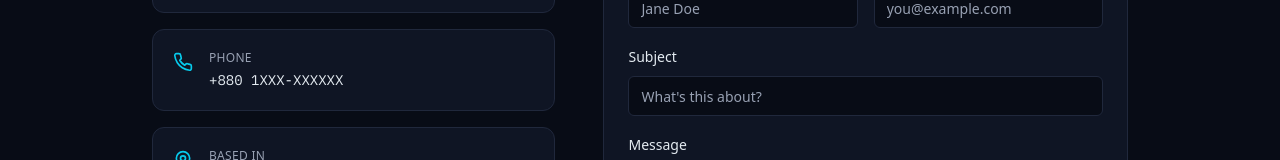
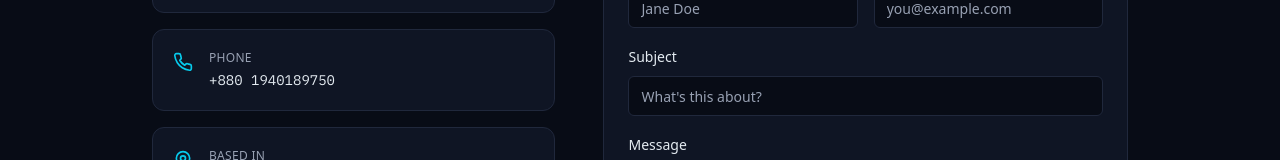
Before and after one commit to abusaleh233/load-shedding-frontend, a Next.js app: page /contact in a window 1280 px wide. Shown: the part 406-566 px from the top of the page. Built offline with nearby package versions, Linux system fonts and the light colour scheme; no server answers.

Commit message:
update contact page

```diff
--- a/src/app/(marketing)/contact/page.tsx
+++ b/src/app/(marketing)/contact/page.tsx
@@ -11,19 +11,11 @@ import { Textarea } from "@/components/ui/textarea";
 
 const CONTACT_INFO = [
   { icon: Mail, label: "Email", value: "abusaleh233@gmail.com" },
-  { icon: Phone, label: "Phone", value: "+880 1XXX-XXXXXX" },
+  { icon: Phone, label: "Phone", value: "+880 1940189750" },
   { icon: MapPin, label: "Based in", value: "Dhaka, Bangladesh" },
 ];
 
-/**
- * This form is intentionally client-side only — there's no backend
- * endpoint wired up to actually deliver these messages (that wasn't part
- * of the API this frontend consumes). It simulates a submission with a
- * short delay and a success toast, which is enough for a portfolio demo,
- * but don't rely on it to actually reach anyone. Wiring a real "contact"
- * endpoint (e.g. emailing via a transactional-email provider) would be a
- * small, separate backend addition if this ever needs to be real.
- */
+
 export default function ContactPage() {
   const [isSubmitting, setIsSubmitting] = useState(false);
 
```
